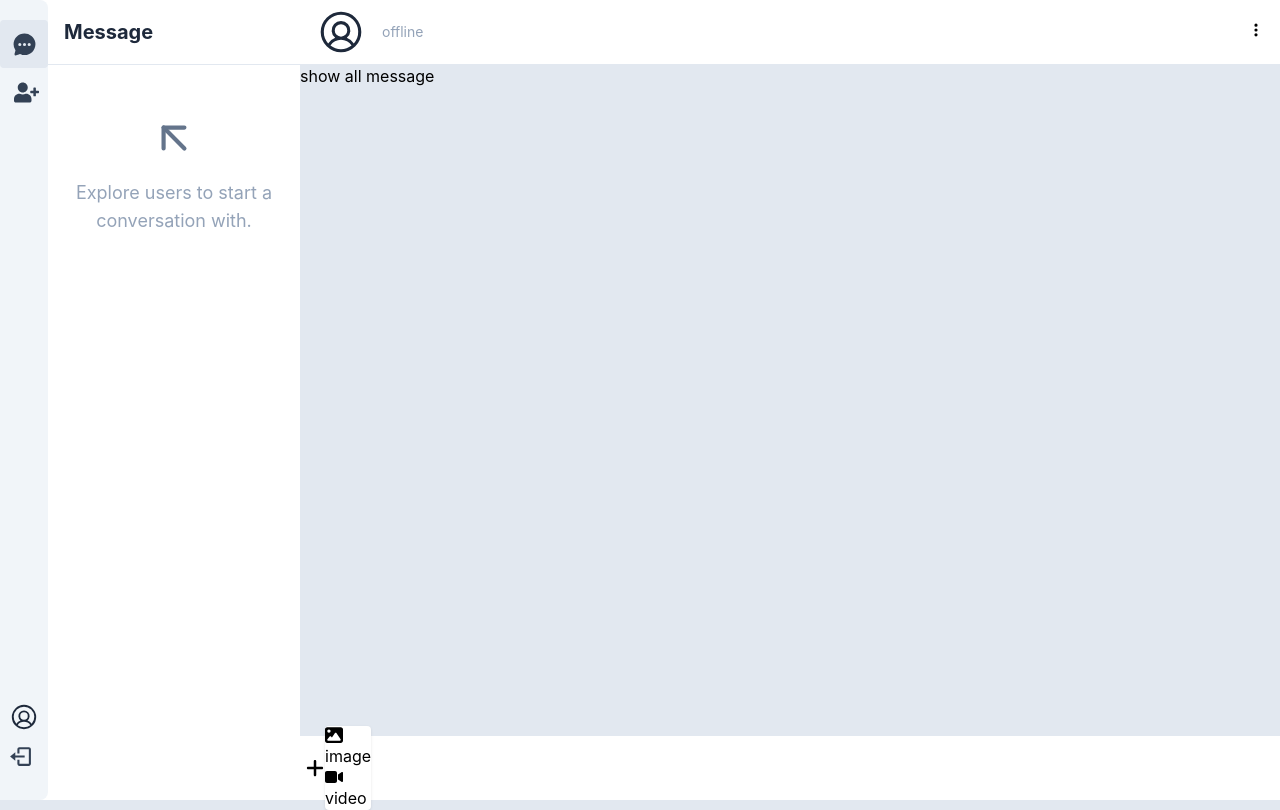
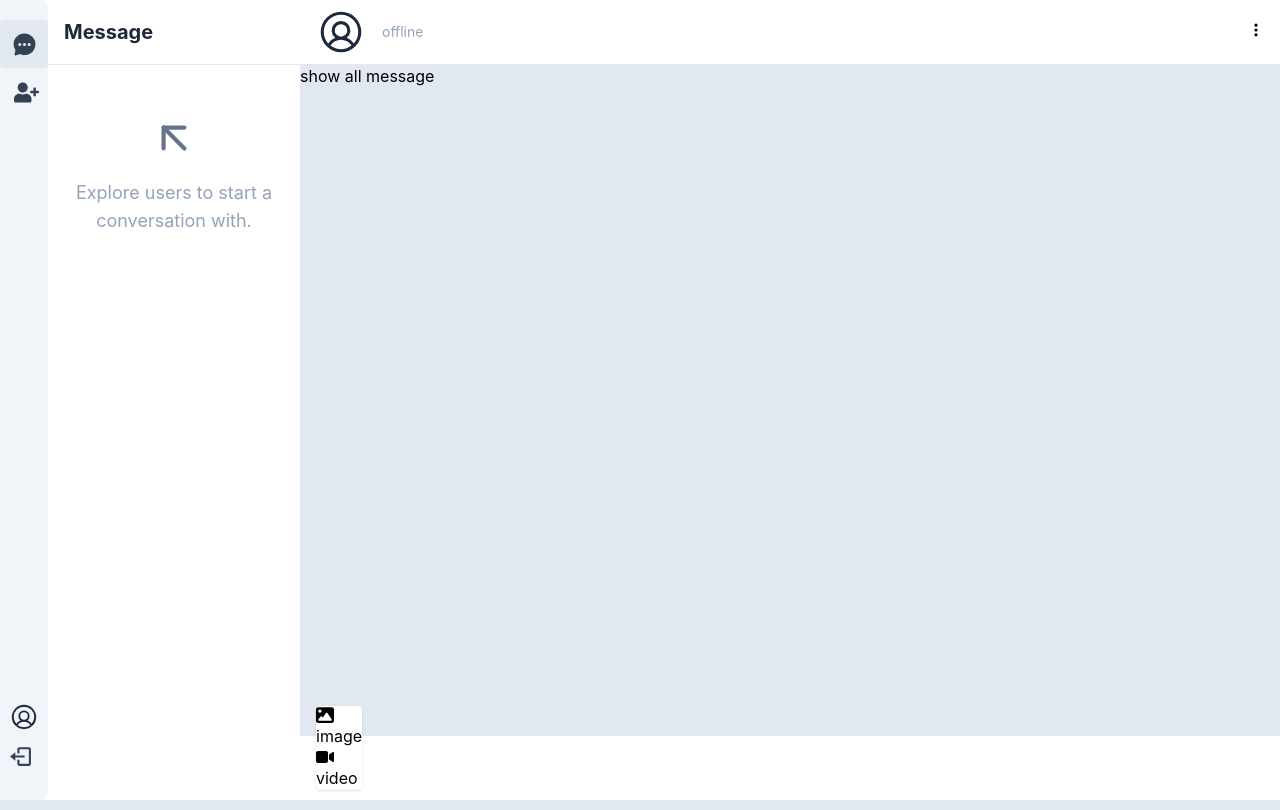
Before and after one commit to Faixan6190/Realtime-Chat, a React (Create React App) app in the folder client/: page /1 in a window 1280 px wide. Built offline with nearby package versions, Linux system fonts and the light colour scheme; no server answers.

Commit message:
'fixing'

```diff
--- a/client/src/components/MessagePage.js
+++ b/client/src/components/MessagePage.js
@@ -55,12 +55,12 @@ const MessagePage = () => {
       <section className="h-[calc(100vh-128px)] overflow-x-hidden overflow-y-scroll scrollbar">show all message</section>
       {/* send message */}
       <section className="h-16 bg-white flex items-center px-4">
-        <div className="relative flex justify-center items-center w-11 h-11 rounded-full hover:bg-primary hover:text-white">
-          <button>
+        <div className="relative">
+          <button className="flex justify-center items-center w-11 h-11 rounded-full hover:bg-primary hover:text-white">
             <FaPlus size={20} />
           </button>
           {/* video and image */}
-          <div className="bg-white shadow rounded">
+          <div className="bg-white shadow rounded absolute bottom-0">
             <form>
               <label htmlFor="uploadImage">
                 <div>
```
